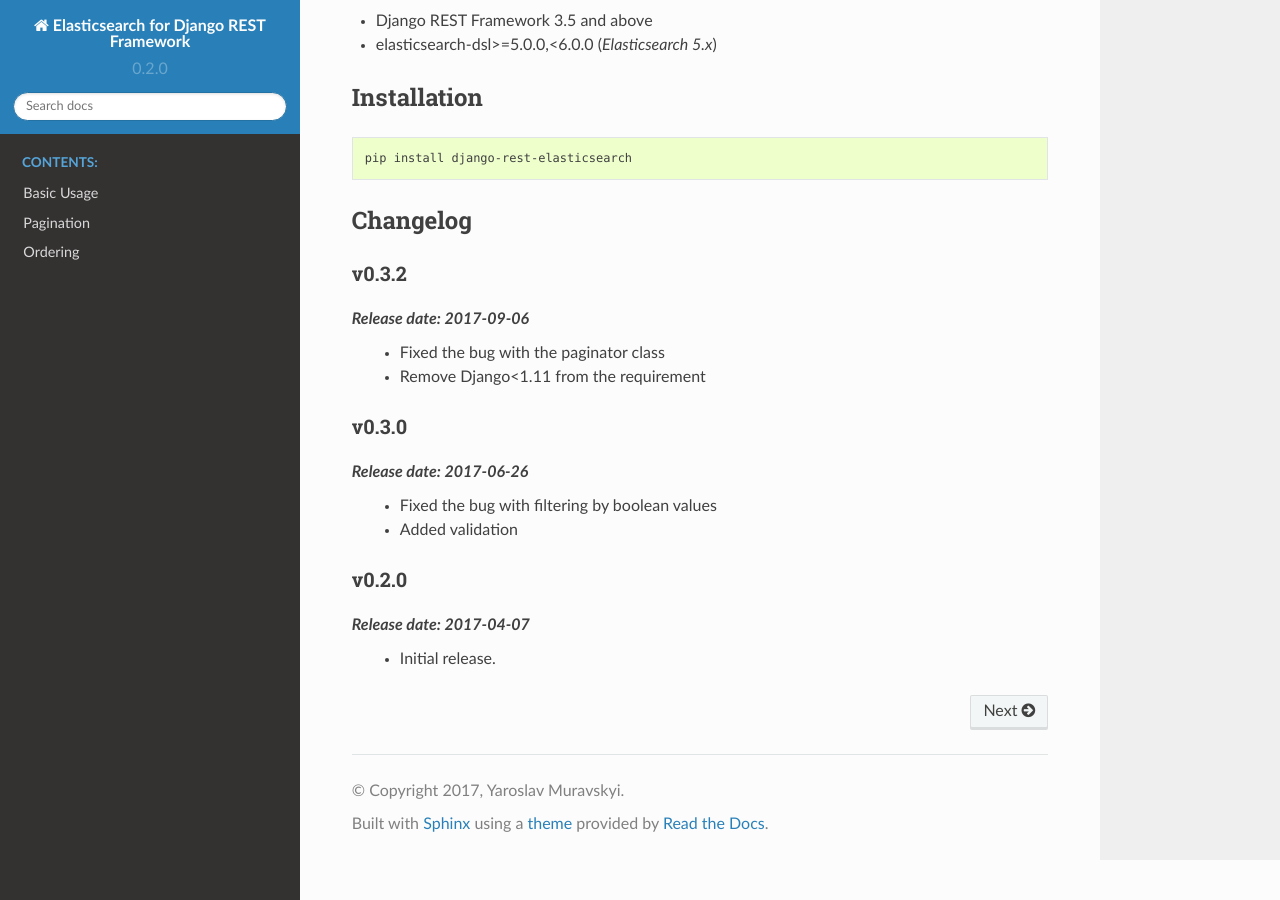
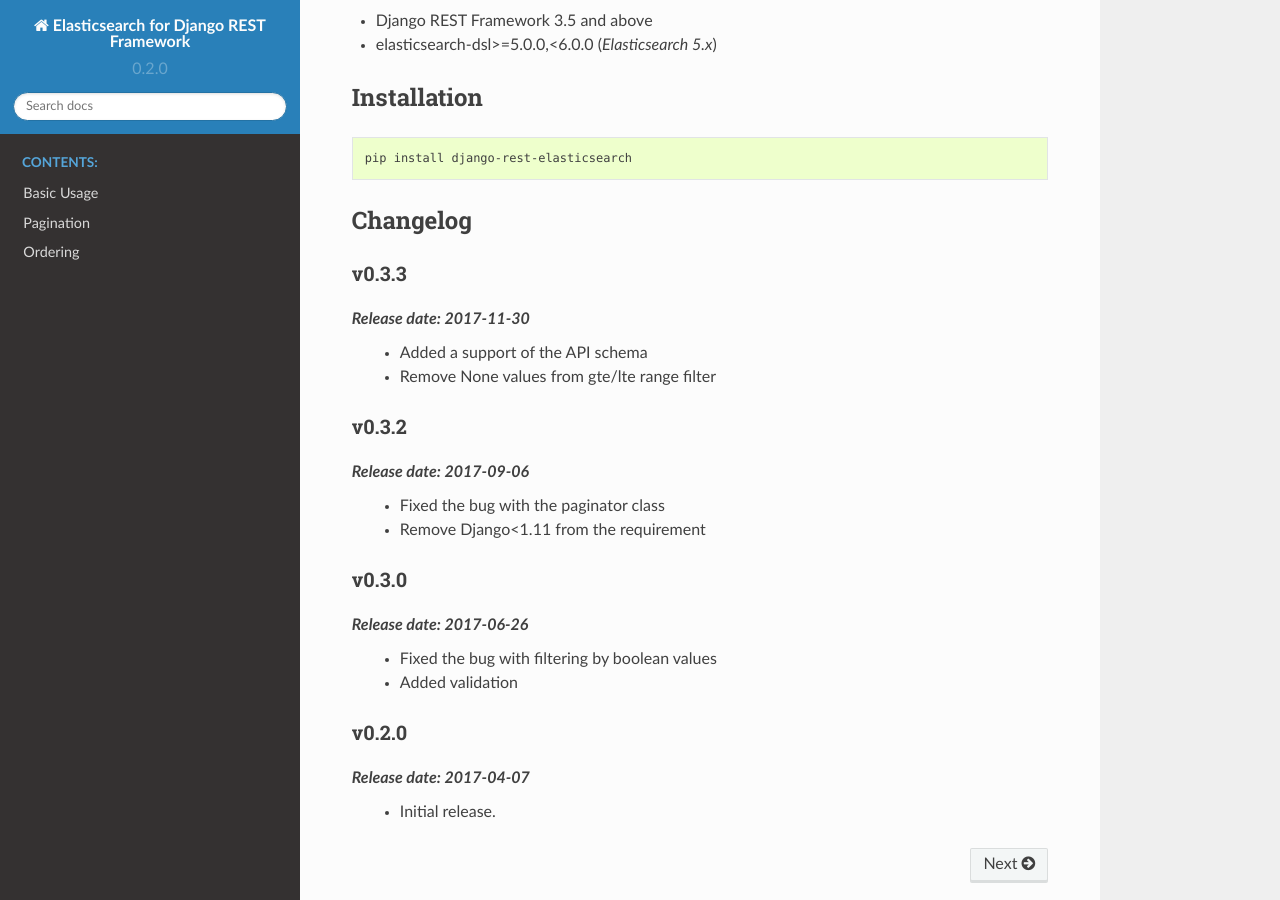
Before and after one commit to myarik/django-rest-elasticsearch, a Sphinx documentation site: the page built from docs/index.rst, in a window 1280 px wide and 900 px high, scrolled down 623 px. Built offline with Sphinx 7.4.7 and the Read the Docs theme 2.0.0, drawn with Linux system fonts in a browser that asks for light colours.

Commit message:
Update documentation

```diff
--- a/docs/index.rst
+++ b/docs/index.rst
@@ -33,6 +33,13 @@
 Changelog
 ---------
 
+v0.3.3
+......
+
+*Release date: 2017-11-30*
+    - Added a support of the API schema
+    - Remove None values from gte/lte range filter
+
 v0.3.2
 ......
 
```
